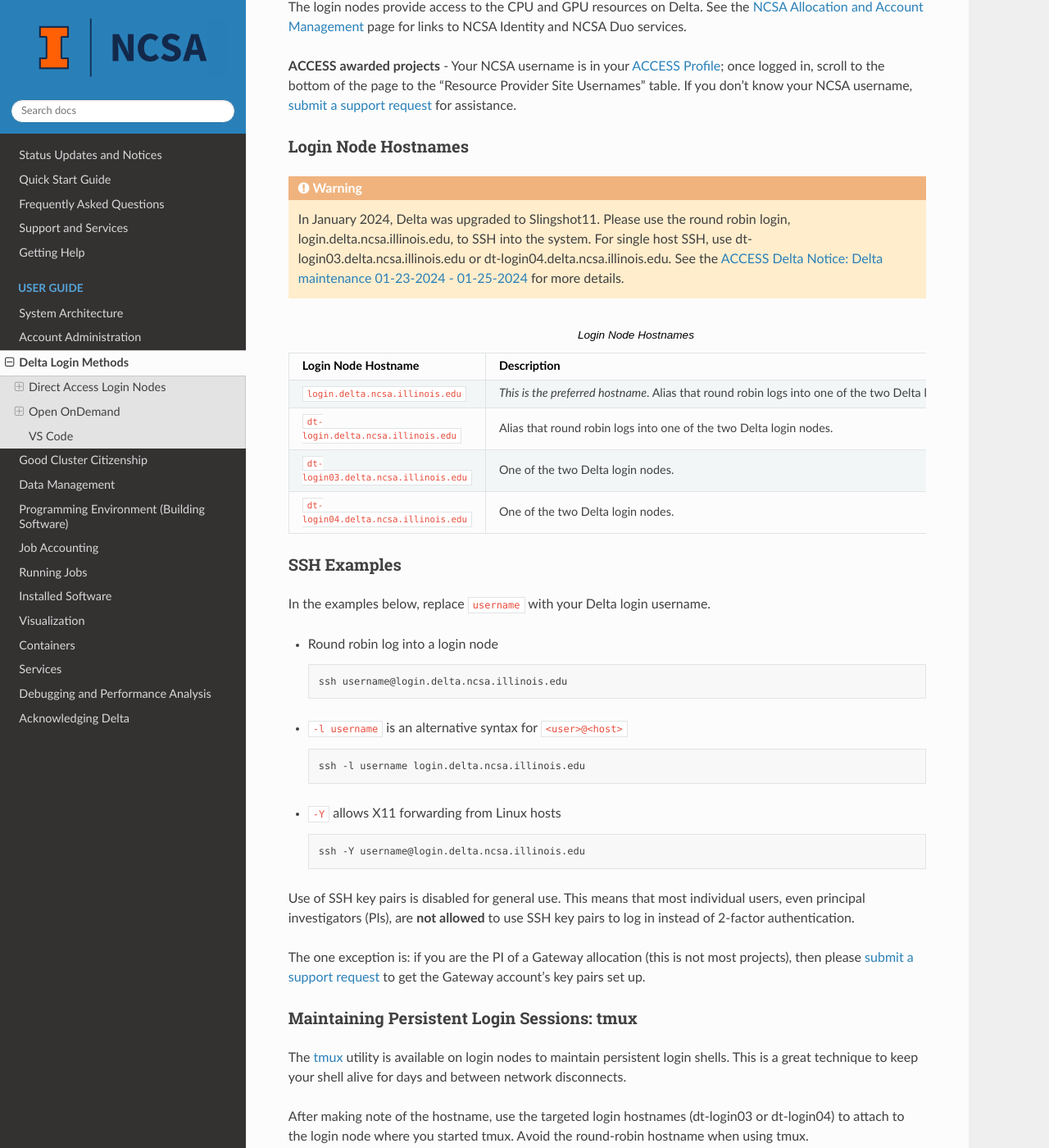
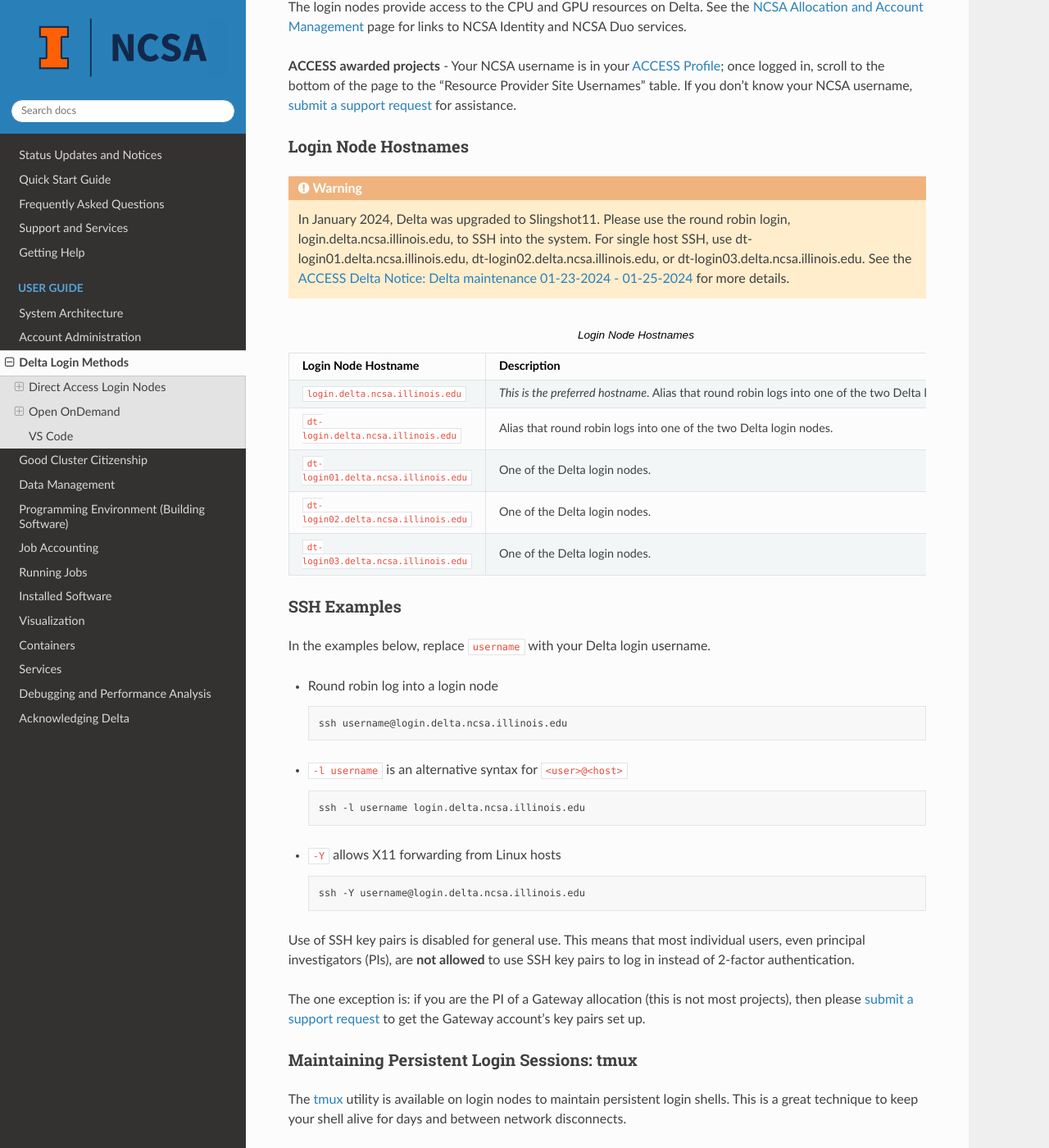
Before and after one commit to ncsa/Delta_doc, a Sphinx documentation site: the page built from docs/source/user_guide/login.rst, in a window 1280 px wide and 1400 px high, scrolled down 536 px. Shown: the whole window at 82% size. Built offline with Sphinx 7.4.7 and the Read the Docs theme 2.0.0, drawn with Linux system fonts in a browser that asks for light colours; some of the changed text lies outside the part shown.

Commit message:
Update login.rst updated login node hostname info throughout
updated login node hostname info throughout based on discussion during 4/10 Delta meeting

```diff
--- a/docs/source/user_guide/login.rst
+++ b/docs/source/user_guide/login.rst
@@ -26,7 +26,7 @@ Login Node Hostnames
 
 .. warning::
 
-  In January 2024, Delta was upgraded to Slingshot11. Please use the round robin login, login.delta.ncsa.illinois.edu, to SSH into the system. For single host SSH, use dt-login03.delta.ncsa.illinois.edu or dt-login04.delta.ncsa.illinois.edu. See the `ACCESS Delta Notice: Delta maintenance 01-23-2024 - 01-25-2024 <https://operations.access-ci.org/node/671>`_ for more details.
+  In January 2024, Delta was upgraded to Slingshot11. Please use the round robin login, login.delta.ncsa.illinois.edu, to SSH into the system. For single host SSH, use dt-login01.delta.ncsa.illinois.edu, dt-login02.delta.ncsa.illinois.edu, or dt-login03.delta.ncsa.illinois.edu. See the `ACCESS Delta Notice: Delta maintenance 01-23-2024 - 01-25-2024 <https://operations.access-ci.org/node/671>`_ for more details.
 
 .. table:: Login Node Hostnames
 
@@ -35,8 +35,9 @@ Login Node Hostnames
    =======================================   ==============================
    ``login.delta.ncsa.illinois.edu``         *This is the preferred hostname*. Alias that round robin logs into one of the two Delta login nodes.
    ``dt-login.delta.ncsa.illinois.edu``      Alias that round robin logs into one of the two Delta login nodes.
-   ``dt-login03.delta.ncsa.illinois.edu``    One of the two Delta login nodes.
-   ``dt-login04.delta.ncsa.illinois.edu``    One of the two Delta login nodes.
+   ``dt-login01.delta.ncsa.illinois.edu``    One of the Delta login nodes.
+   ``dt-login02.delta.ncsa.illinois.edu``    One of the Delta login nodes.
+   ``dt-login03.delta.ncsa.illinois.edu``    One of the Delta login nodes.
    =======================================   ==============================
 
 SSH Examples
@@ -71,7 +72,7 @@ Maintaining Persistent Login Sessions: tmux
 
 The `tmux <https://github.com/tmux/tmux/wiki>`_ utility is available on login nodes to maintain persistent login shells.  This is a great technique to keep your shell alive for days and between network disconnects.
 
-After making note of the hostname, use the targeted login hostnames (dt-login03 or dt-login04) to attach to the login node where you started tmux.
+After making note of the hostname, use the targeted login hostnames (dt-login01, dt-login02, dt-login03, or dt-login04) to attach to the login node where you started tmux.
 Avoid the round-robin hostname when using tmux.
 
 See the tmux man page for more information.
```
